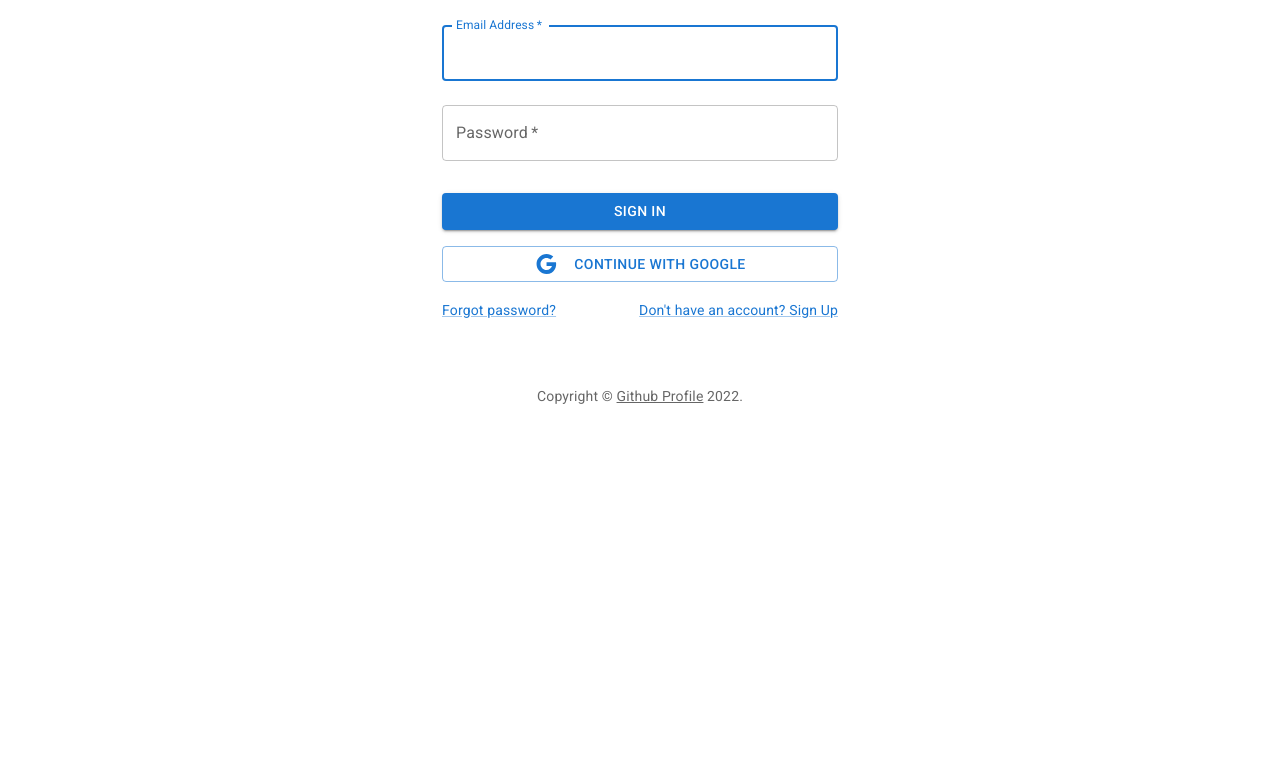
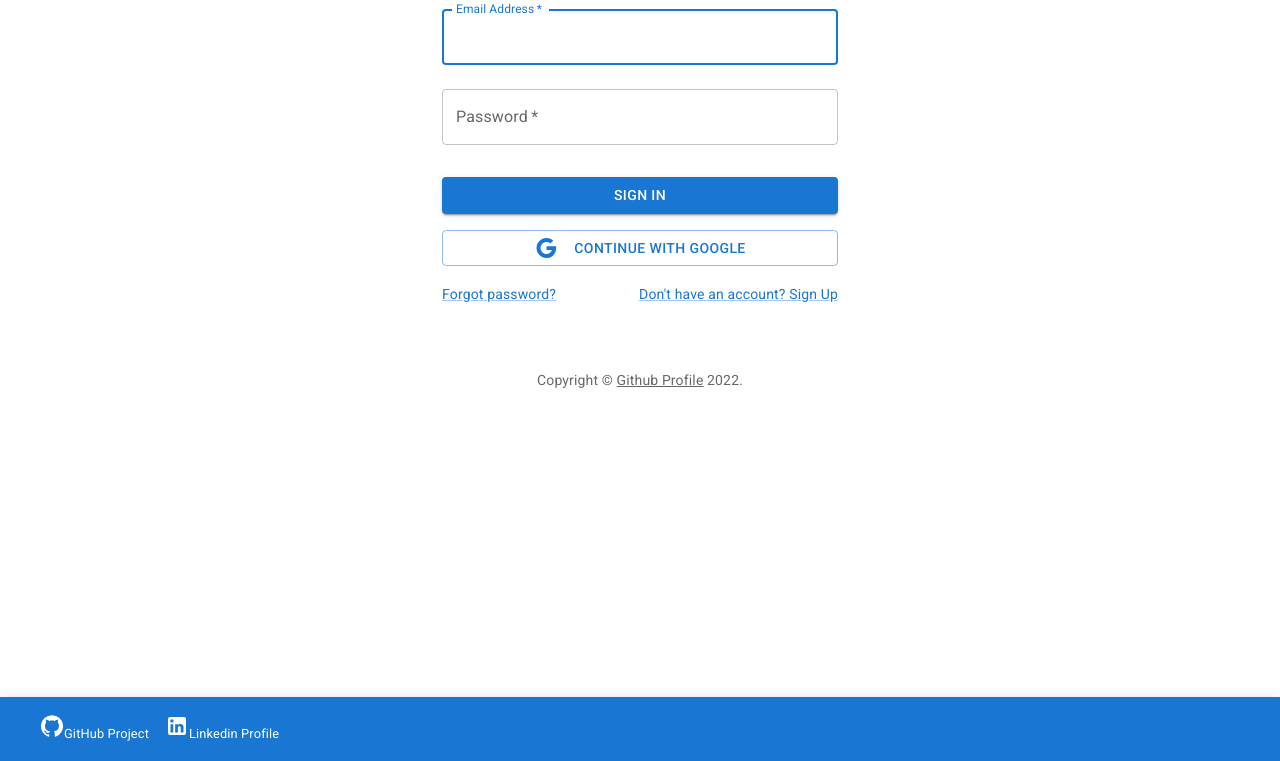
Before and after one commit to yasinyagmur/blog-app-firebase, a React (Create React App) app: page /login in a window 1280 px wide. Shown: the part 215-976 px from the top of the page. Before the commit the page ends 800 px from the top, so only its background shows below. Built offline with nearby package versions, Linux system fonts and the light colour scheme; no server answers.

Commit message:
Footer edited for all pages and components

```diff
--- a/src/components/BlogCards.jsx
+++ b/src/components/BlogCards.jsx
@@ -29,14 +29,15 @@ export default function BlogCard() {
           sx={{
             display: "flex",
             margin: "auto",
+            height: "100vh",
           }}
         >
           <CardMedia
             component="img"
             image={loading}
-            height="700"
+            height="500"
             alt="green iguana"
-            sx={{ margin: "auto" }}
+            sx={{ margin: "auto", objectFit: "contain" }}
           />
         </Card>
       ) : (
--- a/src/components/Footer.jsx
+++ b/src/components/Footer.jsx
@@ -1,7 +1,39 @@
-import React from "react";
+import * as React from "react";
+import AppBar from "@mui/material/AppBar";
+import Box from "@mui/material/Box";
+import Toolbar from "@mui/material/Toolbar";
+import Typography from "@mui/material/Typography";
+import { Link } from "@mui/material";
+import LinkedInIcon from "@mui/icons-material/LinkedIn";
+import GitHubIcon from "@mui/icons-material/GitHub";
 
-const Footer = () => {
-  return <div>Footer</div>;
-};
-
-export default Footer;
+export default function Footer() {
+  return (
+    <Box sx={{ flexGrow: 1 }}>
+      <AppBar position="static">
+        <Toolbar>
+          <Typography sx={{ display: "flex", marginLeft: "1rem" }}>
+            <Link
+              href="https://github.com/yasinyagmur/blog-app-firebase"
+              sx={{ color: "white", fontSize: "0.8rem" }}
+              underline="none"
+            >
+              <GitHubIcon />
+              GitHub Project
+            </Link>
+          </Typography>
+          <Typography sx={{ display: "flex", marginLeft: "1rem" }}>
+            <Link
+              href="https://www.linkedin.com/in/yasinyagmur/"
+              sx={{ color: "white", fontSize: "0.8rem" }}
+              underline="none"
+            >
+              <LinkedInIcon />
+              Linkedin Profile
+            </Link>
+          </Typography>
+        </Toolbar>
+      </AppBar>
+    </Box>
+  );
+}
--- a/src/components/Navbar.jsx
+++ b/src/components/Navbar.jsx
@@ -94,7 +94,7 @@ export default function Navbar() {
 
   return (
     <Box sx={{ flexGrow: 1 }}>
-      <AppBar position="static">
+      <AppBar>
         <Toolbar>
           <Link
             to="/"
--- a/src/components/NewBlogFormik.jsx
+++ b/src/components/NewBlogFormik.jsx
@@ -3,9 +3,11 @@ import Box from "@mui/material/Box";
 import TextField from "@mui/material/TextField";
 import { Button } from "@mui/material";
 import { Form } from "formik";
+import { Container } from "@mui/system";
 
 const NewBlogFormik = ({ values, handleChange }) => {
   return (
+    <Container sx={{ height: "100vh", marginTop: "7rem" }}>
       <Form>
         <Box
           sx={{
@@ -59,6 +61,7 @@ const NewBlogFormik = ({ values, handleChange }) => {
           </Button>
         </Box>
       </Form>
+    </Container>
   );
 };
 
--- a/src/pages/Dashboard.jsx
+++ b/src/pages/Dashboard.jsx
@@ -1,8 +1,13 @@
+import { Box } from "@mui/material";
 import React from "react";
 import BlogCards from "../components/BlogCards";
 
 const Dashboard = () => {
-  return <BlogCards />;
+  return (
+    <Box sx={{ marginTop: "5rem" }}>
+      <BlogCards />
+    </Box>
+  );
 };
 
 export default Dashboard;
--- a/src/pages/Details.jsx
+++ b/src/pages/Details.jsx
@@ -45,6 +45,7 @@ export default function Details() {
   };
 
   return (
+    <Container sx={{ height: "100vh", marginTop: "7rem" }}>
       <Container
         sx={{
           display: "flex",
@@ -63,7 +64,12 @@ export default function Details() {
           }}
         >
           <Box>
-          <CardMedia component="img" alt={title} height="300" image={imgurl} />
+            <CardMedia
+              component="img"
+              alt={title}
+              height="300"
+              image={imgurl}
+            />
             {ısEditClick && (
               <Box
                 sx={{
@@ -156,5 +162,6 @@ export default function Details() {
           )}
         </Card>
       </Container>
+    </Container>
   );
 }
--- a/src/pages/Login.jsx
+++ b/src/pages/Login.jsx
@@ -55,7 +55,11 @@ export default function Login() {
 
   return (
     <ThemeProvider theme={theme}>
-      <Container component="main" maxWidth="xs">
+      <Container
+        component="main"
+        maxWidth="xs"
+        sx={{ height: "100vh", marginTop: "7rem" }}
+      >
         <CssBaseline />
         <Box
           sx={{
--- a/src/pages/Register.jsx
+++ b/src/pages/Register.jsx
@@ -59,7 +59,11 @@ export default function Register() {
 
   return (
     <ThemeProvider theme={theme}>
-      <Container component="main" maxWidth="xs">
+      <Container
+        component="main"
+        maxWidth="xs"
+        sx={{ height: "100vh", marginTop: "7rem" }}
+      >
         <CssBaseline />
         <Box
           sx={{
--- a/src/router/AppRouter.jsx
+++ b/src/router/AppRouter.jsx
@@ -15,6 +15,7 @@ import NewBlog from "../pages/NewBlog";
 import Profile from "../pages/Profile";
 import { AuthContext } from "../context/AuthContext";
 import { useContext } from "react";
+import Footer from "../components/Footer";
 
 const AppRouter = () => {
   const { currentUser } = useContext(AuthContext);
@@ -39,6 +40,7 @@ const AppRouter = () => {
             <Route path="/profile" element={<Profile />} />
           </Route>
         </Routes>
+        <Footer />
       </BrowserRouter>
     </div>
   );
```
Lines whose indentation alone changed are shown as unchanged.
